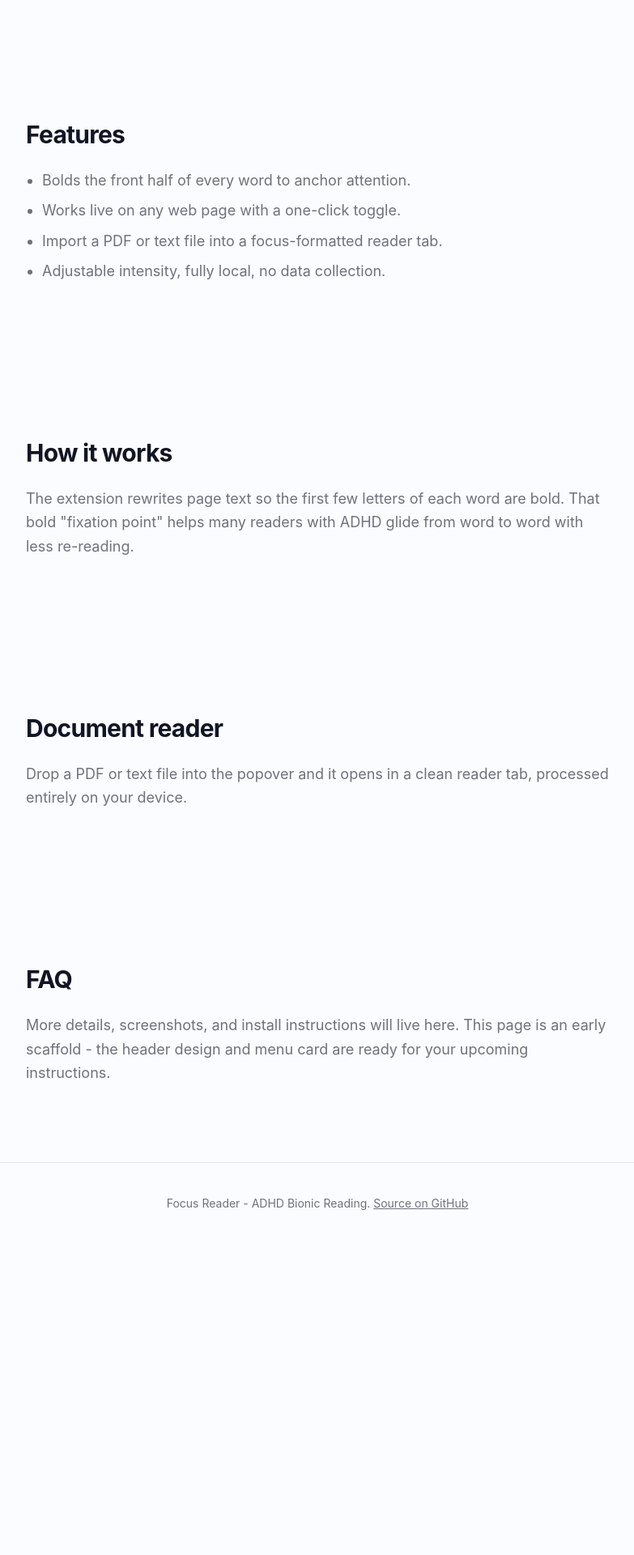
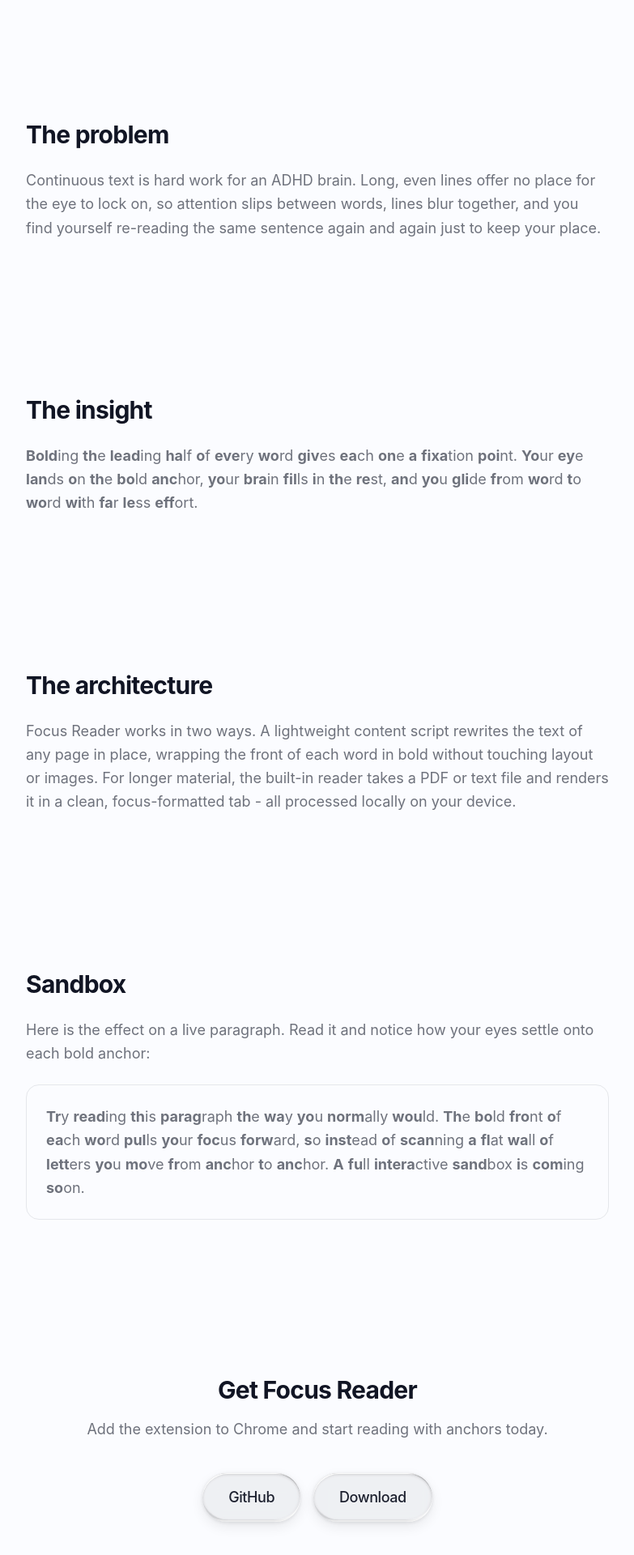
Before and after one commit to haminxx/ADHD-Reading-Chrome-Extension, a React (Vite) app in the folder website/: page / in a window 1280 px wide. Shown: the part 748-2668 px from the top of the page at 81% size, without its empty margins (248-1031 px from the left). Before the commit the page ends 2284 px from the top, so only its background shows below. Built offline with nearby package versions, Linux system fonts and the light colour scheme.

Commit message:
Header pages (Home/Problem/Insight/Architecture/Sandbox), download CTA, and new footer with Christian Lee credit

```diff
--- a/website/src/App.tsx
+++ b/website/src/App.tsx
@@ -1,8 +1,8 @@
 import type { ReactNode } from "react";
 import { GlassButton } from "./components/GlassButton";
 import { LiquidHeader } from "./components/LiquidHeader";
+import { Footer } from "./components/Footer";
 import { DISPLACEMENT_MAP } from "./lib/liquidGlass";
-import { LATEST_RELEASE_URL, REPO_URL } from "./lib/config";
 
 // Renders a word with its leading half bold, matching the extension's effect.
 function Bionic({ text }: { text: string }) {
@@ -35,7 +35,7 @@
   children: ReactNode;
 }) {
   return (
-    <section id={id} className="mx-auto max-w-3xl px-6 py-24">
+    <section id={id} className="mx-auto max-w-3xl scroll-mt-24 px-6 py-24">
       <h2 className="mb-6 text-3xl font-bold tracking-tight">{title}</h2>
       <div className="text-lg leading-relaxed text-muted">{children}</div>
     </section>
@@ -43,11 +43,8 @@
 }
 
 export default function App() {
-  const open = (url: string) =>
-    window.open(url, "_blank", "noopener,noreferrer");
-
   return (
-    <div id="top" className="min-h-screen">
+    <div className="min-h-screen">
       {/* Single shared refraction filter used by every .liquid-surface */}
       <svg className="pointer-events-none absolute h-0 w-0" aria-hidden="true">
         <filter id="liquid-global" primitiveUnits="objectBoundingBox">
@@ -73,8 +70,11 @@
 
       <LiquidHeader />
 
-      {/* HERO */}
-      <header className="relative flex min-h-screen flex-col items-center justify-center px-6 text-center">
+      {/* HOME / HERO */}
+      <header
+        id="home"
+        className="relative flex min-h-screen flex-col items-center justify-center px-6 text-center"
+      >
         <div
           className="pointer-events-none absolute inset-0 -z-10 opacity-70"
           style={{
@@ -92,14 +92,8 @@
           <Bionic text="Focus Reader bolds the leading half of every word, giving your eyes an anchor on each one so you can keep your place and your focus." />
         </p>
         <div className="mt-10 flex flex-wrap items-center justify-center gap-4">
-          <GlassButton size="lg" onClick={() => open(LATEST_RELEASE_URL)}>
-            Download the extension
-          </GlassButton>
-          <GlassButton
-            size="lg"
-            glassColor="transparent"
-            onClick={() => open(REPO_URL)}
-          >
+          <GlassButton size="lg">Download the extension</GlassButton>
+          <GlassButton size="lg" glassColor="transparent">
             View on GitHub
           </GlassButton>
         </div>
@@ -109,45 +103,63 @@
       </header>
 
       <main>
-        <Section id="features" title="Features">
-          <ul className="list-disc space-y-2 pl-5">
-            <li>Bolds the front half of every word to anchor attention.</li>
-            <li>Works live on any web page with a one-click toggle.</li>
-            <li>Import a PDF or text file into a focus-formatted reader tab.</li>
-            <li>Adjustable intensity, fully local, no data collection.</li>
-          </ul>
-        </Section>
-
-        <Section id="how" title="How it works">
+        <Section id="problem" title="The problem">
           <p>
-            The extension rewrites page text so the first few letters of each
-            word are bold. That bold "fixation point" helps many readers with
-            ADHD glide from word to word with less re-reading.
+            Continuous text is hard work for an ADHD brain. Long, even lines
+            offer no place for the eye to lock on, so attention slips between
+            words, lines blur together, and you find yourself re-reading the
+            same sentence again and again just to keep your place.
           </p>
         </Section>
 
-        <Section id="reader" title="Document reader">
+        <Section id="insight" title="The insight">
           <p>
-            Drop a PDF or text file into the popover and it opens in a clean
-            reader tab, processed entirely on your device.
+            <Bionic text="Bolding the leading half of every word gives each one a fixation point. Your eye lands on the bold anchor, your brain fills in the rest, and you glide from word to word with far less effort." />
           </p>
         </Section>
 
-        <Section id="faq" title="FAQ">
+        <Section id="architecture" title="The architecture">
           <p>
-            More details, screenshots, and install instructions will live here.
-            This page is an early scaffold - the header design and menu card are
-            ready for your upcoming instructions.
+            Focus Reader works in two ways. A lightweight content script
+            rewrites the text of any page in place, wrapping the front of each
+            word in bold without touching layout or images. For longer
+            material, the built-in reader takes a PDF or text file and renders
+            it in a clean, focus-formatted tab - all processed locally on your
+            device.
+          </p>
+        </Section>
+
+        <Section id="sandbox" title="Sandbox">
+          <p className="mb-6">
+            Here is the effect on a live paragraph. Read it and notice how your
+            eyes settle onto each bold anchor:
+          </p>
+          <p className="rounded-2xl border border-foreground/10 p-6 leading-relaxed">
+            <Bionic text="Try reading this paragraph the way you normally would. The bold front of each word pulls your focus forward, so instead of scanning a flat wall of letters you move from anchor to anchor. A full interactive sandbox is coming soon." />
           </p>
         </Section>
       </main>
 
-      <footer className="border-t border-foreground/10 px-6 py-10 text-center text-sm text-muted">
-        Focus Reader - ADHD Bionic Reading.{" "}
-        <button className="underline" onClick={() => open(REPO_URL)}>
-          Source on GitHub
-        </button>
-      </footer>
+      {/* DOWNLOAD CALL-TO-ACTION (not in nav) */}
+      <section
+        id="download"
+        className="mx-auto max-w-3xl scroll-mt-24 px-6 py-24 text-center"
+      >
+        <h2 className="mb-4 text-3xl font-bold tracking-tight">
+          Get Focus Reader
+        </h2>
+        <p className="mx-auto mb-10 max-w-xl text-lg leading-relaxed text-muted">
+          Add the extension to Chrome and start reading with anchors today.
+        </p>
+        <div className="flex flex-wrap items-center justify-center gap-4">
+          <GlassButton size="lg" glassColor="transparent">
+            GitHub
+          </GlassButton>
+          <GlassButton size="lg">Download</GlassButton>
+        </div>
+      </section>
+
+      <Footer />
     </div>
   );
 }
--- /dev/null
+++ b/website/src/components/Footer.tsx
@@ -0,0 +1,175 @@
+import { NAV_ITEMS } from "@/lib/config";
+
+function scrollToId(href: string) {
+  if (href.startsWith("#")) {
+    document.querySelector(href)?.scrollIntoView({ behavior: "smooth" });
+  }
+}
+
+export function Footer() {
+  return (
+    <footer
+      className="border-t border-foreground/10 py-16"
+      style={{
+        backgroundColor:
+          "color-mix(in srgb, var(--foreground) 4%, var(--background))",
+      }}
+    >
+      <div className="mx-auto max-w-5xl px-6">
+        <div className="my-8 flex flex-wrap justify-center gap-6">
+          {NAV_ITEMS.map((item) => (
+            <a
+              key={item.label}
+              href={item.href}
+              onClick={(e) => {
+                e.preventDefault();
+                scrollToId(item.href);
+              }}
+              className="block text-muted duration-150 hover:text-foreground"
+            >
+              <span>{item.label}</span>
+            </a>
+          ))}
+        </div>
+
+        <div className="my-8 flex flex-wrap justify-center gap-6 text-sm">
+          <a
+            href="#"
+            rel="noopener noreferrer"
+            aria-label="X/Twitter"
+            className="text-muted duration-150 hover:text-foreground"
+          >
+            <svg
+              className="size-6"
+              xmlns="http://www.w3.org/2000/svg"
+              width="1em"
+              height="1em"
+              viewBox="0 0 24 24"
+            >
+              <path
+                fill="currentColor"
+                d="M10.488 14.651L15.25 21h7l-7.858-10.478L20.93 3h-2.65l-5.117 5.886L8.75 3h-7l7.51 10.015L2.32 21h2.65zM16.25 19L5.75 5h2l10.5 14z"
+              />
+            </svg>
+          </a>
+          <a
+            href="#"
+            rel="noopener noreferrer"
+            aria-label="LinkedIn"
+            className="text-muted duration-150 hover:text-foreground"
+          >
+            <svg
+              className="size-6"
+              xmlns="http://www.w3.org/2000/svg"
+              width="1em"
+              height="1em"
+              viewBox="0 0 24 24"
+            >
+              <path
+                fill="currentColor"
+                d="M19 3a2 2 0 0 1 2 2v14a2 2 0 0 1-2 2H5a2 2 0 0 1-2-2V5a2 2 0 0 1 2-2zm-.5 15.5v-5.3a3.26 3.26 0 0 0-3.26-3.26c-.85 0-1.84.52-2.32 1.3v-1.11h-2.79v8.37h2.79v-4.93c0-.77.62-1.4 1.39-1.4a1.4 1.4 0 0 1 1.4 1.4v4.93zM6.88 8.56a1.68 1.68 0 0 0 1.68-1.68c0-.93-.75-1.69-1.68-1.69a1.69 1.69 0 0 0-1.69 1.69c0 .93.76 1.68 1.69 1.68m1.39 9.94v-8.37H5.5v8.37z"
+              />
+            </svg>
+          </a>
+          <a
+            href="#"
+            rel="noopener noreferrer"
+            aria-label="Facebook"
+            className="text-muted duration-150 hover:text-foreground"
+          >
+            <svg
+              className="size-6"
+              xmlns="http://www.w3.org/2000/svg"
+              width="1em"
+              height="1em"
+              viewBox="0 0 24 24"
+            >
+              <path
+                fill="currentColor"
+                d="M22 12c0-5.52-4.48-10-10-10S2 6.48 2 12c0 4.84 3.44 8.87 8 9.8V15H8v-3h2V9.5C10 7.57 11.57 6 13.5 6H16v3h-2c-.55 0-1 .45-1 1v2h3v3h-3v6.95c5.05-.5 9-4.76 9-9.95"
+              />
+            </svg>
+          </a>
+          <a
+            href="#"
+            rel="noopener noreferrer"
+            aria-label="Threads"
+            className="text-muted duration-150 hover:text-foreground"
+          >
+            <svg
+              className="size-6"
+              xmlns="http://www.w3.org/2000/svg"
+              width="1em"
+              height="1em"
+              viewBox="0 0 24 24"
+            >
+              <path
+                fill="none"
+                stroke="currentColor"
+                strokeLinecap="round"
+                strokeLinejoin="round"
+                strokeWidth="1.5"
+                d="M19.25 8.505c-1.577-5.867-7-5.5-7-5.5s-7.5-.5-7.5 8.995s7.5 8.996 7.5 8.996s4.458.296 6.5-3.918c.667-1.858.5-5.573-6-5.573c0 0-3 0-3 2.5c0 .976 1 2 2.5 2s3.171-1.027 3.5-3c1-6-4.5-6.5-6-4"
+              />
+            </svg>
+          </a>
+          <a
+            href="#"
+            rel="noopener noreferrer"
+            aria-label="Instagram"
+            className="text-muted duration-150 hover:text-foreground"
+          >
+            <svg
+              className="size-6"
+              xmlns="http://www.w3.org/2000/svg"
+              width="1em"
+              height="1em"
+              viewBox="0 0 24 24"
+            >
+              <path
+                fill="currentColor"
+                d="M7.8 2h8.4C19.4 2 22 4.6 22 7.8v8.4a5.8 5.8 0 0 1-5.8 5.8H7.8C4.6 22 2 19.4 2 16.2V7.8A5.8 5.8 0 0 1 7.8 2m-.2 2A3.6 3.6 0 0 0 4 7.6v8.8C4 18.39 5.61 20 7.6 20h8.8a3.6 3.6 0 0 0 3.6-3.6V7.6C20 5.61 18.39 4 16.4 4zm9.65 1.5a1.25 1.25 0 0 1 1.25 1.25A1.25 1.25 0 0 1 17.25 8A1.25 1.25 0 0 1 16 6.75a1.25 1.25 0 0 1 1.25-1.25M12 7a5 5 0 0 1 5 5a5 5 0 0 1-5 5a5 5 0 0 1-5-5a5 5 0 0 1 5-5m0 2a3 3 0 0 0-3 3a3 3 0 0 0 3 3a3 3 0 0 0 3-3a3 3 0 0 0-3-3"
+              />
+            </svg>
+          </a>
+          <a
+            href="#"
+            rel="noopener noreferrer"
+            aria-label="TikTok"
+            className="text-muted duration-150 hover:text-foreground"
+          >
+            <svg
+              className="size-6"
+              xmlns="http://www.w3.org/2000/svg"
+              width="1em"
+              height="1em"
+              viewBox="0 0 24 24"
+            >
+              <path
+                fill="currentColor"
+                d="M16.6 5.82s.51.5 0 0A4.28 4.28 0 0 1 15.54 3h-3.09v12.4a2.59 2.59 0 0 1-2.59 2.5c-1.42 0-2.6-1.16-2.6-2.6c0-1.72 1.66-3.01 3.37-2.48V9.66c-3.45-.46-6.47 2.22-6.47 5.64c0 3.33 2.76 5.7 5.69 5.7c3.14 0 5.69-2.55 5.69-5.7V9.01a7.35 7.35 0 0 0 4.3 1.38V7.3s-1.88.09-3.24-1.48"
+              />
+            </svg>
+          </a>
+        </div>
+
+        <div className="text-left text-sm text-muted">
+          <span className="block">
+            &copy; {new Date().getFullYear()} Focus Reader, All rights reserved
+          </span>
+          <span className="mt-1 block">
+            build by{" "}
+            <a
+              href="https://www.linkedin.com/in/christian-j-l/"
+              target="_blank"
+              rel="noopener noreferrer"
+              className="underline underline-offset-2 transition-colors hover:text-foreground"
+            >
+              Christian Lee
+            </a>
+          </span>
+        </div>
+      </div>
+    </footer>
+  );
+}
--- a/website/src/lib/config.ts
+++ b/website/src/lib/config.ts
@@ -3,8 +3,9 @@
 export const LATEST_RELEASE_URL = `${REPO_URL}/releases/latest`;
 
 export const NAV_ITEMS = [
-  { label: "Features", href: "#features" },
-  { label: "How it works", href: "#how" },
-  { label: "Reader", href: "#reader" },
-  { label: "FAQ", href: "#faq" },
+  { label: "Home", href: "#home" },
+  { label: "Problem", href: "#problem" },
+  { label: "Insight", href: "#insight" },
+  { label: "Architecture", href: "#architecture" },
+  { label: "Sandbox", href: "#sandbox" },
 ];
```
